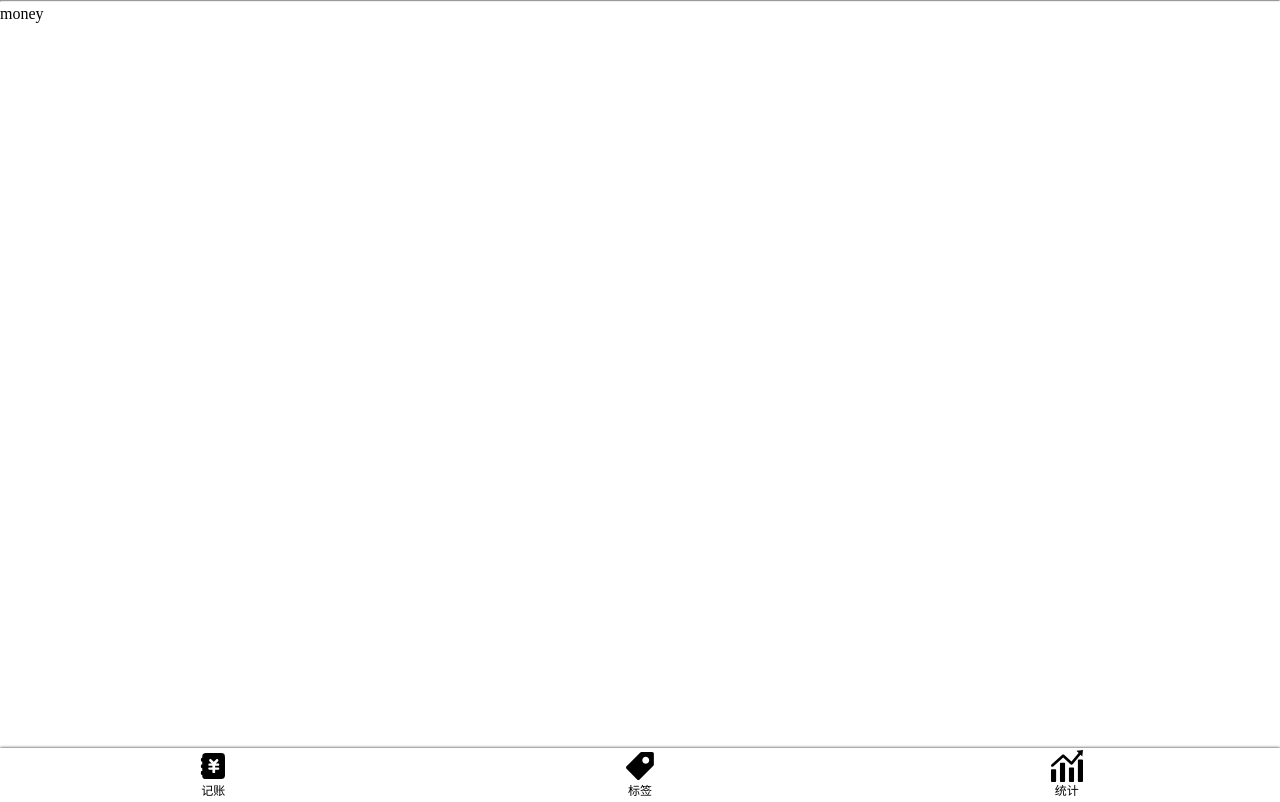
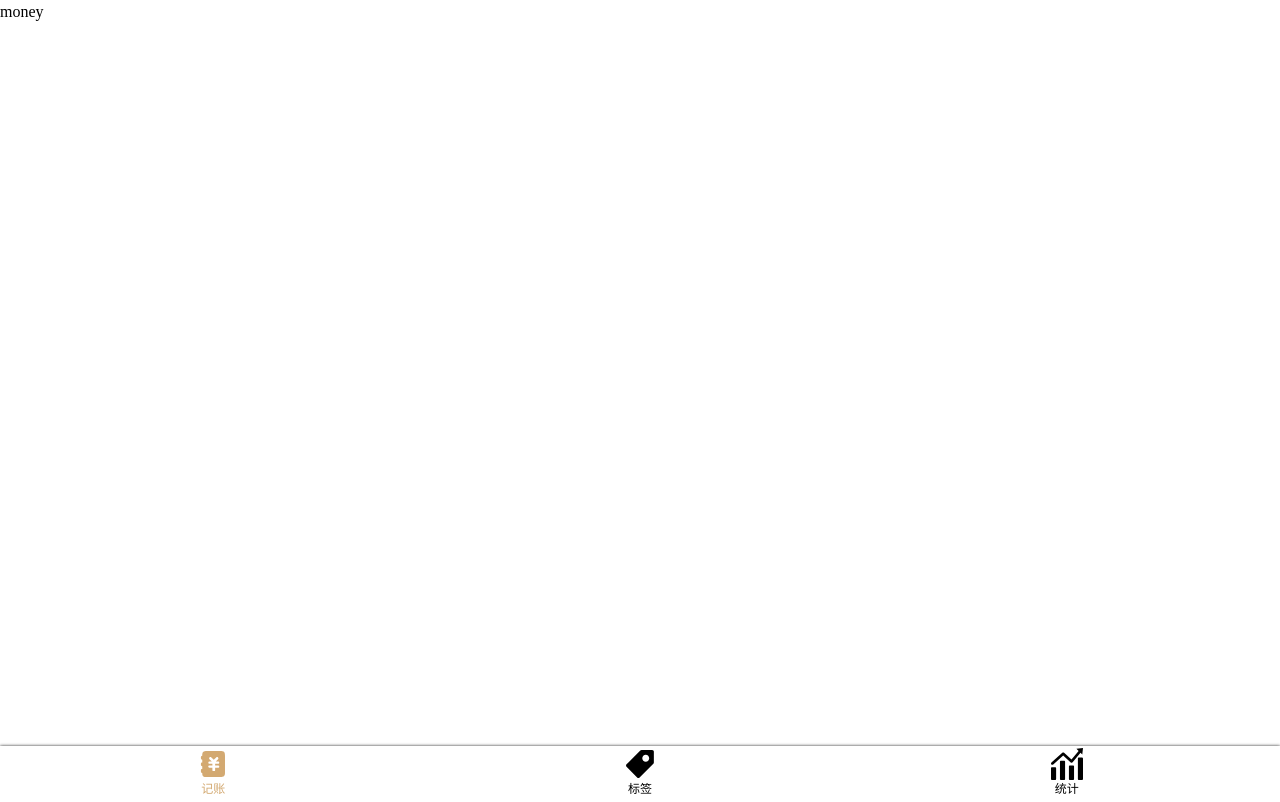
Before and after one commit to twoheartliu/muji-accounting, a Vue app: page /#/money in a window 1280 px wide. Built offline with nearby package versions, Linux system fonts and the light colour scheme.

Commit message:
清除 svg 自带 fill

```diff
--- a/package.json
+++ b/package.json
@@ -37,6 +37,7 @@
     "sass": "^1.26.5",
     "sass-loader": "^8.0.2",
     "svg-sprite-loader": "4.1.6",
+    "svgo-loader": "^2.2.1",
     "typescript": "~3.9.3",
     "vue-template-compiler": "^2.6.11"
   },
--- a/src/App.vue
+++ b/src/App.vue
@@ -1,6 +1,5 @@
 <template>
   <div id="app">
-    <hr>
     <router-view/>
   </div>
 </template>
--- a/src/components/Nav.vue
+++ b/src/components/Nav.vue
@@ -1,14 +1,14 @@
 <template>
   <nav>
-    <router-link to="/money" class="item">
+    <router-link to="/money" class="item" active-class="selected">
       <Icon type='money'/>
       记账
     </router-link>
-    <router-link to="/labels" class="item">
+    <router-link to="/labels" class="item" active-class="selected">
       <Icon type="labels"/>
       标签
     </router-link>
-    <router-link to="/statistics" class="item">
+    <router-link to="/statistics" class="item" active-class="selected">
       <Icon type="statistics"/>
       统计
     </router-link>
@@ -41,6 +41,10 @@
       width: 32px;
       height: 32px;
     }
+
+    > .item.selected {
+      color: #D3A971;
+    }
   }
 
 </style>
--- a/vue.config.js
+++ b/vue.config.js
@@ -10,6 +10,8 @@ module.exports = {
       .test(/\.svg$/)
       .include.add(dir).end() // 包含 icons 目录
       .use('svg-sprite-loader').loader('svg-sprite-loader').options({extract:false}).end()
+      .use('svgo-loader').loader('svgo-loader')
+      .tap(options => ({...options, plugins: [{removeAttrs: {attrs: 'fill'}}]})).end()
     config.plugin('svg-sprite').use(require('svg-sprite-loader/plugin'), [{plainSprite: true}])
     config.module.rule('svg').exclude.add(dir) // 其他 svg loader 排除 icons 目录
 
```
Also changed, not shown: 1 other file (tests, documents, lock files or other folders).
